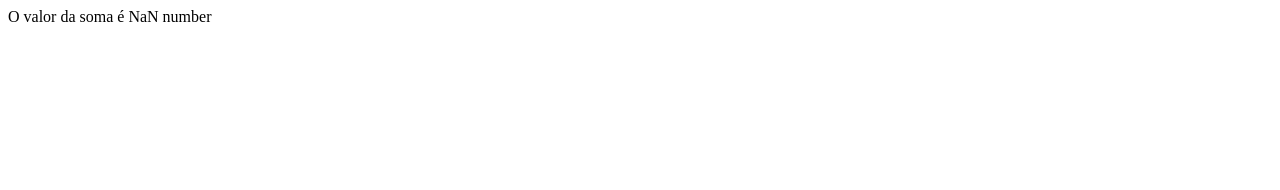
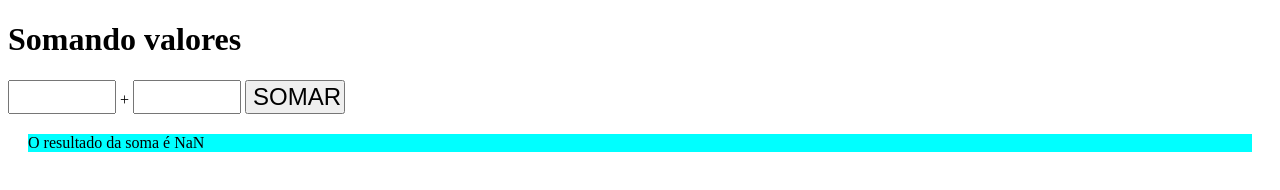
Before and after one commit to ilustregiuli/Estudos-JS, a plain HTML site: page aula 10/ex007.html in a window 1280 px wide. Both pictures are taken after a click on the button "SOMAR". Drawn offline with Linux system fonts and the light colour scheme.

Commit message:
aula 11, exercicio

```diff
--- a/aula 10/ex007.html
+++ b/aula 10/ex007.html
@@ -10,28 +10,32 @@
             font: normal 18pt Arial;
             width: 100px;
         }
+
+        div#res {
+           background-color: aqua;
+           margin: 20px;
+        }
     </style>
 </head>
 <body>
 
     <h1> Somando valores</h1>
-    <input type="number" name="txtn1" id="txtn1">
-    <br>
+    <input type="number" name="txtn1" id="txtn1"> +
     <input type="number" name="txtn2" id="txtn2">
-    <br>
     <input type="button" value="SOMAR" onclick="somar()">
+    <div id="res"> Resultado: </div>
 
     <script>
         function somar() {
             var txtn1 = window.document.getElementById('txtn1')
             var txtn2 = window.document.querySelector('input#txtn2')
-            var n1 = Number(txtn1)
-            var n2 = Number(txtn2)
+            var res = window.document.getElementById('res')
+            var n1 = Number.parseInt(txtn1.value)
+            var n2 = Number.parseInt(txtn2.value)
 
             var result = n1 + n2
+            res.innerHTML = `O resultado da soma é ${result}`
 
-            document.writeln('O valor da soma é ' + result)
-            document.writeln(typeof result)
         }
 
 
```
Also changed, not shown: aula 11/ex0010.html (added, +34 -0 lines).
